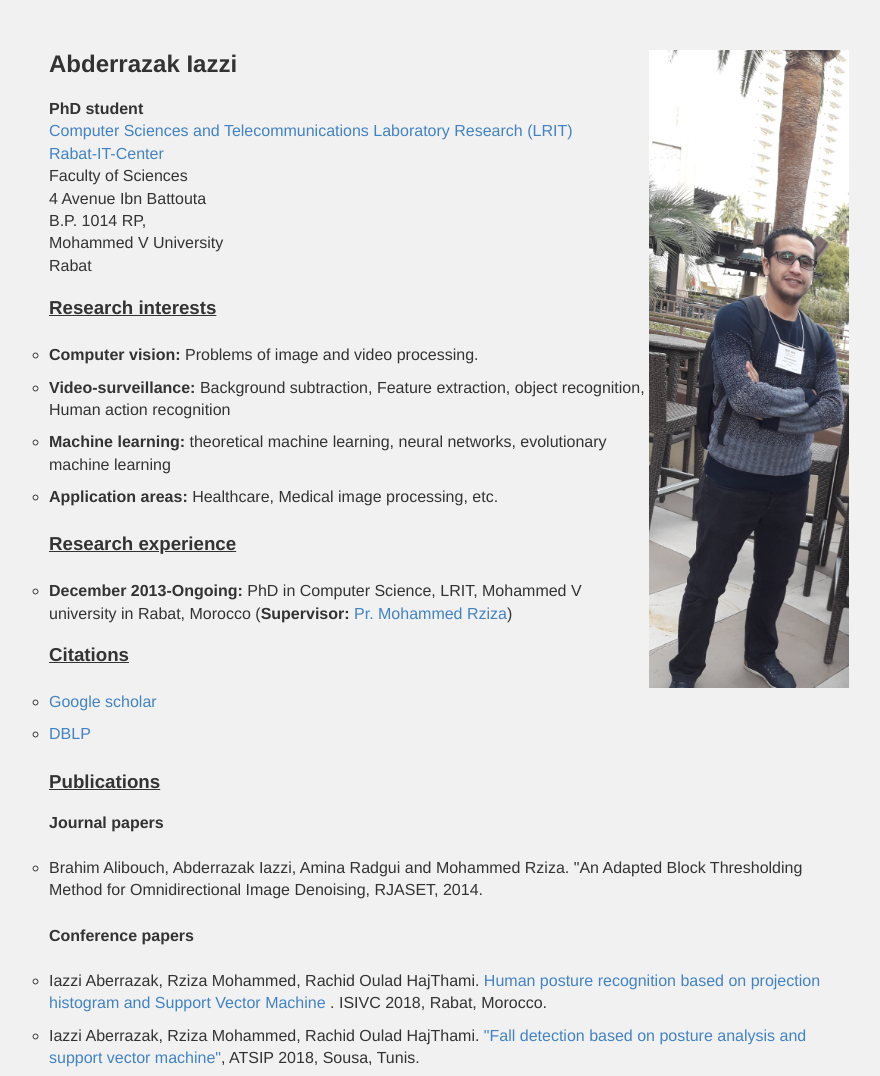
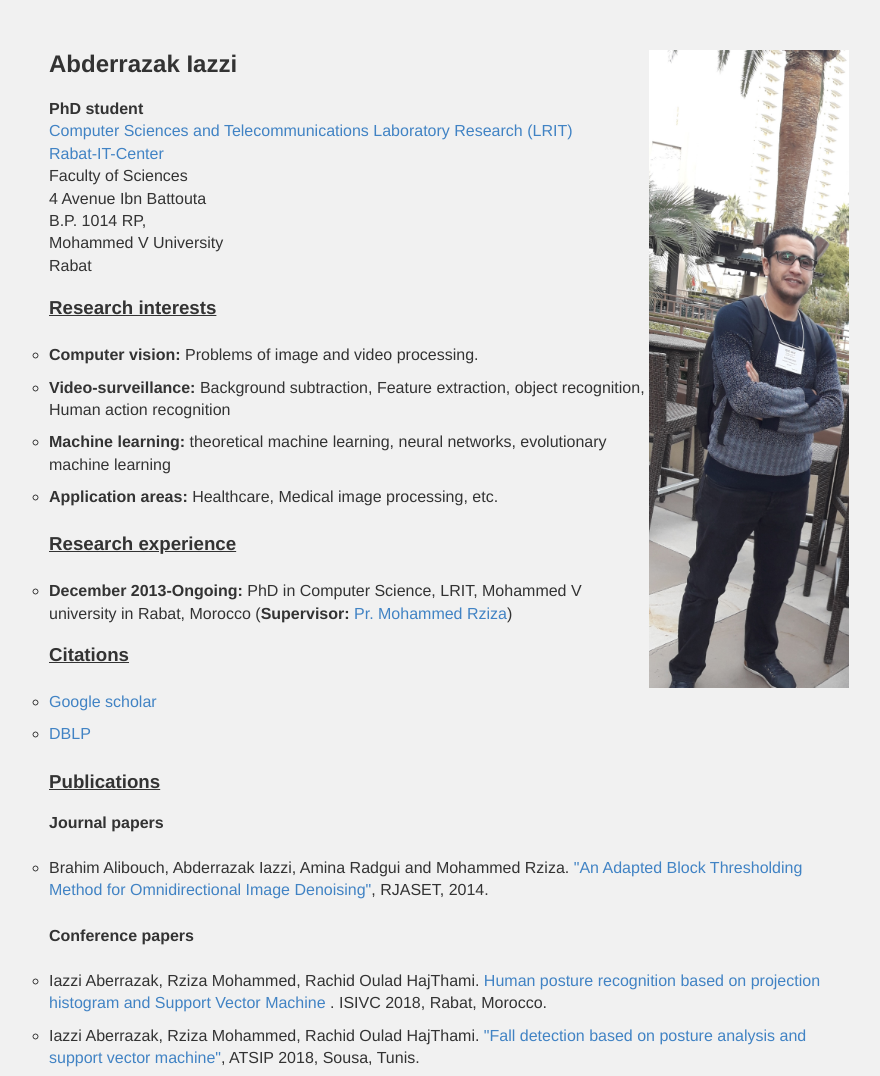
Before and after one commit to abderrazakiazzi/abderrazakiazzi.github.io, a plain HTML site: page index.html in a window 1280 px wide. Shown: the top 1076 px of the page, without its empty margins (191-1071 px from the left). Drawn offline with Linux system fonts and the light colour scheme.

Commit message:
Update index.html

```diff
--- a/index.html
+++ b/index.html
@@ -174,8 +174,8 @@
 
         <li>
             Brahim Alibouch, Abderrazak Iazzi, Amina Radgui and Mohammed Rziza.
-          <a target="_blank" href="http://www.maxwellsci.com/jp/mspabstract.php?jid=RJASET&doi=rjaset.8.1188"> </a>
-            "An Adapted Block Thresholding Method for Omnidirectional Image Denoising, RJASET, 2014.<br/>
+          <a target="_blank" href="http://www.maxwellsci.com/jp/mspabstract.php?jid=RJASET&doi=rjaset.8.1188">
+            "An Adapted Block Thresholding Method for Omnidirectional Image Denoising"</a>, RJASET, 2014.<br/>
         </li>
 
       </ul>
```
